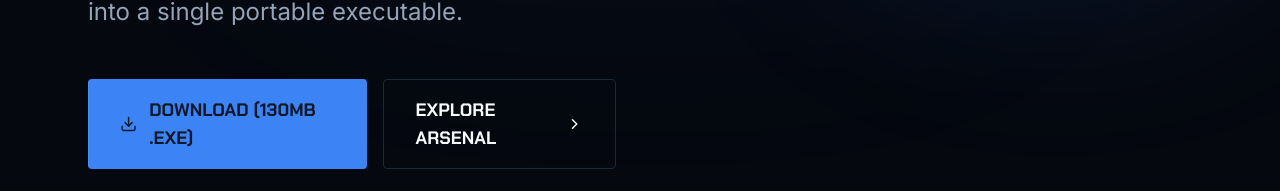
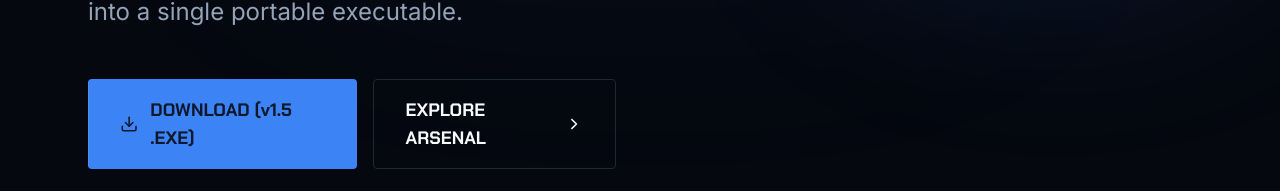
Before and after one commit to SAI-ROHITH15963/MEDIAFORGE, a React (Vite) app: page / in a window 1280 px wide. Shown: the part 761-952 px from the top of the page. Built offline with nearby package versions, Linux system fonts and the light colour scheme; no server answers.

Commit message:
feat: Dynamically fetch latest download link and version from GitHub API

```diff
--- a/src/App.tsx
+++ b/src/App.tsx
@@ -109,6 +109,24 @@ function App() {
   const [recommendation, setRecommendation] = useState("");
   const [isSubmitting, setIsSubmitting] = useState(false);
   const [submitStatus, setSubmitStatus] = useState<'idle' | 'success' | 'error'>('idle');
+  const [downloadUrl, setDownloadUrl] = useState("/MediaForge-v1.5.exe");
+  const [version, setVersion] = useState("v1.5");
+
+  // Fetch the latest release from GitHub automatically!
+  useEffect(() => {
+    fetch("https://api.github.com/repos/SAI-ROHITH15963/MEDIAFORGE/releases/latest")
+      .then(res => res.json())
+      .then(data => {
+        if (data && data.assets && data.assets.length > 0) {
+          const exeAsset = data.assets.find((a: any) => a.name.endsWith('.exe'));
+          if (exeAsset) {
+            setDownloadUrl(exeAsset.browser_download_url);
+            setVersion(data.tag_name || "Latest");
+          }
+        }
+      })
+      .catch(console.error);
+  }, []);
 
   const handleSubmit = async () => {
     if (!recommendation.trim()) return;
@@ -160,7 +178,7 @@ function App() {
             <a href="#features" className="text-sm font-bold text-muted-foreground hover:text-primary transition-colors tracking-widest">ARSENAL</a>
             <a href="#workflow" className="text-sm font-bold text-muted-foreground hover:text-primary transition-colors tracking-widest">WORKFLOW</a>
             <a href="#specs" className="text-sm font-bold text-muted-foreground hover:text-primary transition-colors tracking-widest">SPECS</a>
-            <a href="/MediaForge-v1.5.exe" download="MediaForge-v1.5.exe" className="px-5 py-2.5 bg-primary text-primary-foreground font-heading font-bold rounded hover:bg-primary/90 transition-colors">
+            <a href={downloadUrl} className="px-5 py-2.5 bg-primary text-primary-foreground font-heading font-bold rounded hover:bg-primary/90 transition-colors">
               GET IT NOW
             </a>
           </div>
@@ -190,10 +208,10 @@ function App() {
               </motion.p>
 
               <motion.div variants={fadeInUp} className="flex flex-col sm:flex-row gap-4">
-                <a href="/MediaForge-v1.5.exe" download="MediaForge-v1.5.exe" className="group relative px-8 py-4 bg-primary text-primary-foreground font-heading font-bold text-lg rounded transition-all hover:shadow-[0_0_30px_rgba(59,130,246,0.4)] flex items-center justify-center gap-3 overflow-hidden">
+                <a href={downloadUrl} className="group relative px-8 py-4 bg-primary text-primary-foreground font-heading font-bold text-lg rounded transition-all hover:shadow-[0_0_30px_rgba(59,130,246,0.4)] flex items-center justify-center gap-3 overflow-hidden">
                   <div className="absolute inset-0 w-full h-full bg-white/20 -translate-x-full group-hover:animate-[shimmer_1.5s_infinite]" />
                   <Download className="w-5 h-5" />
-                  DOWNLOAD (130MB .EXE)
+                  DOWNLOAD ({version} .EXE)
                 </a>
                 <a href="#features" className="px-8 py-4 bg-transparent border border-border text-foreground font-heading font-bold text-lg rounded hover:bg-card-elevated transition-colors flex items-center justify-center gap-2 group">
                   EXPLORE ARSENAL
```
